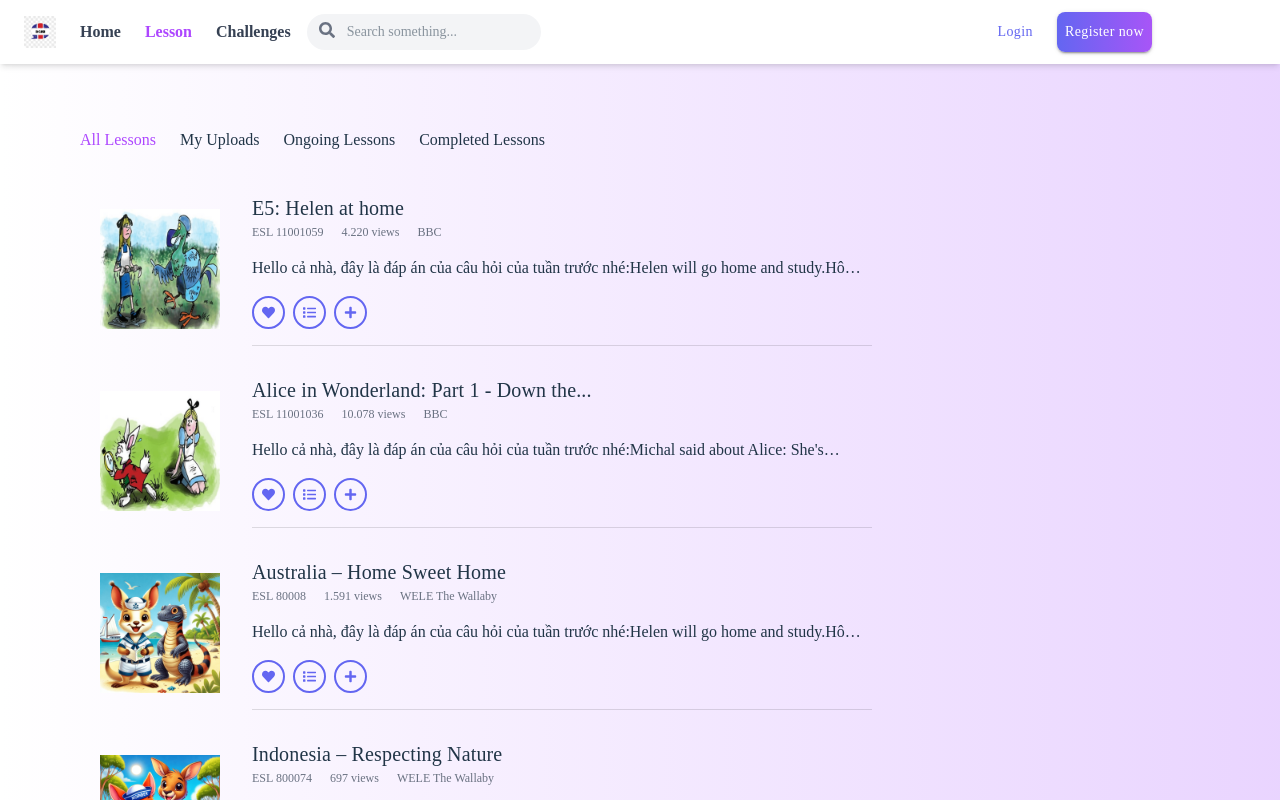
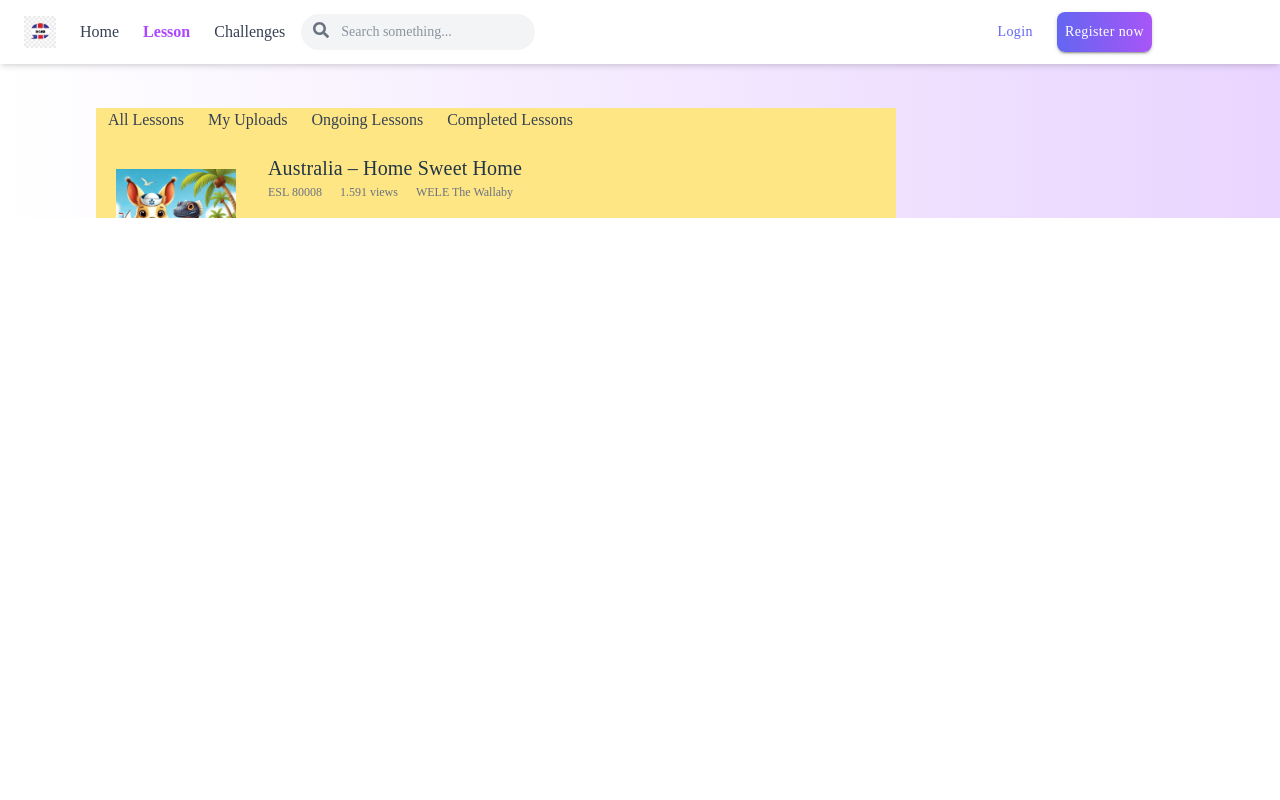
Before and after one commit to thungan1909/easyEnglish, a React (Vite) app: page /lesson in a window 1280 px wide. Built offline with nearby package versions, Linux system fonts and the light colour scheme; a web font is replaced by a local one.

Commit message:
update with filter lesson navigation

```diff
--- a/src/components/molecules/cNavbar/Navbar.tsx
+++ b/src/components/molecules/cNavbar/Navbar.tsx
@@ -16,6 +16,7 @@ import { ROUTES_CONSTANTS } from "../../../routers/constants";
 import CButton from "../../atoms/CButton/CButton";
 import { useLogoutMutation } from "../../../apis/hooks/auth.hook";
 import { menuItems } from "./const";
+import { getLinkClassName } from "../../../utils/helpers/style";
 
 interface NavbarProps {
   isAuth: boolean;
@@ -41,18 +42,12 @@ const Navbar = ({ isAuth }: NavbarProps) => {
     return () => window.removeEventListener("resize", handleResize);
   }, [handleResize]);
 
-  const getLinkClassName = (href: string) => {
-    return location.pathname === href
-      ? "text-purple-500 font-bold"
-      : "text-gray-700 hover:text-purple-500";
-  };
-
   return (
     <nav className="flex items-center shadow-md px-6 py-3 fixed  top-0 w-full backdrop-blur-md bg-white z-50 h-16 space-x-4">
       <div className="flex items-center gap-x-6">
         <img src={logo} alt="EasyEnglish logo" className="h-8" />
 
-        <ul className="hidden md:flex gap-x-6  font-semibold">
+        <ul className="hidden md:flex gap-x-6">
           {menuItems.map((item) => (
             <li key={item.href}>
               <Link
--- a/src/pages/dashboard/const.ts
+++ b/src/pages/dashboard/const.ts
@@ -14,6 +14,7 @@ export const exampleLessons: Lesson[] = [
     provider: "BBC",
     image: lesson1,
     progress: "40",
+    scope: "listening", // Assigning a scope
     description:
       "Hello cả nhà, đây là đáp án của câu hỏi của tuần trước nhé:Helen will go home and study.Hôm nay chúng ta sẽ tiếp tục series “The Flatmates” nha!Helen đang học thì nhận được một cuộc gọi từ mẹ. Cô đã tâm sự với mẹ về tình cảm của mình với Michal, buồn hơn nữa là có vẻ Michal chỉ để ý đến (only has eyes for) Alice mà thôi. Khi nghe được điều này, mẹ của Helen đã bảo rằng còn rất nhiều thời gian (plenty of time) cho việc yêu đương sau này, bây giờ Helen không được mơ mộng (get your head out of the clouds) đến chuyện này mà chỉ được tập trung học hành thôi.This episode's question:Will Helen do what her mum tells her to? 1: Yes 2: No Have fun learning English, guys!",
   },
@@ -24,6 +25,7 @@ export const exampleLessons: Lesson[] = [
     provider: "BBC",
     image: lesson2,
     progress: "50",
+    scope: "listening", // Assigning a scope
     description:
       "Hello cả nhà, đây là đáp án của câu hỏi của tuần trước nhé:Michal said about Alice: She's beautiful.Hôm nay chúng ta sẽ tiếp tục series “The Flatmates” nha!Trong tập này, Helen nói với Alice rằng cô nghĩ Michal thực sự thích cô ấy nhưng Alice chỉ cảm thấy việc đó thật ngớ ngẩn (daft), cho rằng anh chỉ giữ phép lịch sự (polite) mà thôi. Khi bị Alice rò hỏi tại sao lại đột dưng lại quan tâm đến việc này thì Helen đã khá bối rối, muốn đi về với lí do cô có rất nhiều (loads of) bài tập cần làm. Nhưng Alice bảo cô hãy thư giãn và hỏi cô muốn uống gì vì Tim sẽ mua lượt tiếp theo (next round).This episode's question: What will Helen do? Go home and…1: cry.2: study.3: think about Michal.Have fun learning English, guys!",
   },
@@ -34,6 +36,7 @@ export const exampleLessons: Lesson[] = [
     provider: "WELE The Wallaby",
     image: lesson3,
     progress: "60",
+    scope: "all", // Assigning a scope
     description:
       "Hello cả nhà, đây là đáp án của câu hỏi của tuần trước nhé:Helen will go home and study.Hôm nay chúng ta sẽ tiếp tục series “The Flatmates” nha!Helen đang học thì nhận được một cuộc gọi từ mẹ. Cô đã tâm sự với mẹ về tình cảm của mình với Michal, buồn hơn nữa là có vẻ Michal chỉ để ý đến (only has eyes for) Alice mà thôi. Khi nghe được điều này, mẹ của Helen đã bảo rằng còn rất nhiều thời gian (plenty of time) cho việc yêu đương sau này, bây giờ Helen không được mơ mộng (get your head out of the clouds) đến chuyện này mà chỉ được tập trung học hành thôi.This episode's question:Will Helen do what her mum tells her to? 1: Yes 2: No Have fun learning English, guys!",
   },
@@ -44,6 +47,7 @@ export const exampleLessons: Lesson[] = [
     provider: "WELE The Wallaby",
     image: lesson4,
     progress: "90",
+    scope: "mine", // Assigning a scope
     description:
       "Hello cả nhà, đây là đáp án củlen will go home and study.Hôm nay chúng ta sẽ tiếp tục series “The Flatmates” nha!Helen đang học thì nhận được một cuộc gọi từ mẹ. Cô đã tâm sự với mẹ về tình cảm của mình với Michal, buồn hơn nữa là có vẻ Michal chỉ để ý đến (only has eyes for) Alice mà thôi. Khi nghe được điều này, mẹ của Helen đã bảo rằng còn rất nhiều thời gian (plenty of time) cho việc yêu đương sau này, bây giờ Helen không được mơ mộng (get your head out of the clouds) đến chuyện này mà chỉ được tập trung học hành thôi.This episode's question:Will Helen do what her mum tells her to? 1: Yes 2: No Have fun learning English, guys!",
   },
@@ -53,6 +57,7 @@ export const exampleLessons: Lesson[] = [
     listens: "10.078",
     provider: "BBC",
     image: lesson2,
+    scope: "listened", // Assigning a scope
     progress: "50",
     description:
       "Hello cả nhà, đây là đáphé:Helen will go home and study.Hôm nay chúng ta sẽ tiếp tục series “The Flatmates” nha!Helen đang học thì nhận được một cuộc gọi từ mẹ. Cô đã tâm sự với mẹ về tình cảm của mình với Michal, buồn hơn nữa là có vẻ Michal chỉ để ý đến (only has eyes for) Alice mà thôi. Khi nghe được điều này, mẹ của Helen đã bảo rằng còn rất nhiều thời gian (plenty of time) cho việc yêu đương sau này, bây giờ Helen không được mơ mộng (get your head out of the clouds) đến chuyện này mà chỉ được tập trung học hành thôi.This episode's question:Will Helen do what her mum tells her to? 1: Yes 2: No Have fun learning English, guys!",
@@ -64,6 +69,7 @@ export const exampleLessons: Lesson[] = [
     provider: "WELE The Wallaby",
     image: lesson3,
     progress: "60",
+    scope: "listened", // Assigning a scope
     description:
       "Hello cả nhà, đây là đáp á:Helen will go home and study.Hôm nay chúng ta sẽ tiếp tục series “The Flatmates” nha!Helen đang học thì nhận được một cuộc gọi từ mẹ. Cô đã tâm sự với mẹ về tình cảm của mình với Michal, buồn hơn nữa là có vẻ Michal chỉ để ý đến (only has eyes for) Alice mà thôi. Khi nghe được điều này, mẹ của Helen đã bảo rằng còn rất nhiều thời gian (plenty of time) cho việc yêu đương sau này, bây giờ Helen không được mơ mộng (get your head out of the clouds) đến chuyện này mà chỉ được tập trung học hành thôi.This episode's question:Will Helen do what her mum tells her to? 1: Yes 2: No Have fun learning English, guys!",
   },
--- a/src/pages/dashboard/types.ts
+++ b/src/pages/dashboard/types.ts
@@ -1,4 +1,5 @@
 export interface Lesson {
+  scope: string;
   id: string;
   title: string;
   listens: string;
--- /dev/null
+++ b/src/pages/lesson/Lesson.tsx
@@ -0,0 +1,7 @@
+import LessonLayout from "./LessonLayout";
+
+const Lesson = () => {
+  return <LessonLayout />;
+};
+
+export default Lesson;
--- /dev/null
+++ b/src/pages/lesson/LessonLayout.tsx
@@ -0,0 +1,50 @@
+import { Link } from "react-router-dom";
+import { ROUTES_CONSTANTS } from "../../routers/constants";
+import { exampleLessons } from "../dashboard/const";
+import LessonItem from "./LessonItem";
+import { getLinkClassName } from "../../utils/helpers/style";
+import { ReactNode } from "react";
+
+export const menuItems = [
+  { href: ROUTES_CONSTANTS.LESSON.SCOPE.ALL, label: "All Lessons" },
+  { href: ROUTES_CONSTANTS.LESSON.SCOPE.MINE, label: "My Uploads" },
+  { href: ROUTES_CONSTANTS.LESSON.SCOPE.LISTENING, label: "Ongoing Lessons" },
+  {
+    href: `${ROUTES_CONSTANTS.LESSON.BASE}?scope=listened`,
+    label: "Completed Lessons",
+  },
+];
+
+const LessonLayout = () => {
+  const queryParams = new URLSearchParams(location.search);
+
+  const page = queryParams.get("page") || 1; // Default to page 1 if not provided
+  const scope = queryParams.get("scope") || "all"; // Default to 'all' if not provided
+
+  return (
+    <div className="relative w-[800px] top-24 left-24 bg-amber-200">
+      <ul className="flex md:flex gap-x-6 m-3">
+        {menuItems.map((item) => (
+          <li key={item.href}>
+            <Link
+              to={item.href}
+              className={`transition ${getLinkClassName(item.href)}`}
+            >
+              {item.label}
+            </Link>
+          </li>
+        ))}
+      </ul>
+
+      <div className="grid gap-3">
+        {exampleLessons
+          .filter((lesson) => lesson.scope === scope) // Show all lessons if scope is 'all'
+          .map((lesson) => (
+            <LessonItem lesson={lesson} key={lesson.id} />
+          ))}
+      </div>
+    </div>
+  );
+};
+
+export default LessonLayout;
--- a/src/pages/lesson/LessonList.tsx
+++ b/src/pages/lesson/LessonList.tsx
@@ -1,23 +1,22 @@
-import { FaHeart, FaList, FaPlus } from "react-icons/fa";
-import CButton from "../../components/atoms/CButton/CButton";
+import { Link } from "react-router-dom";
+import { ROUTES_CONSTANTS } from "../../routers/constants";
 import { exampleLessons } from "../dashboard/const";
-import { Divider, Typography } from "@mui/material";
 import LessonItem from "./LessonItem";
+import { getLinkClassName } from "../../utils/helpers/style";
+
+export const menuItems = [
+  { href: ROUTES_CONSTANTS.LESSON.SCOPE.ALL, label: "All Lessons" },
+  { href: ROUTES_CONSTANTS.LESSON.SCOPE.MINE, label: "My Uploads" },
+  { href: ROUTES_CONSTANTS.LESSON.SCOPE.LISTENING, label: "Ongoing Lessons" },
+  { href: ROUTES_CONSTANTS.LESSON.SCOPE.LISTENED, label: "Completed Lessons" },
+];
 
 const LessonList = () => {
   return (
-    <div className="relative w-[800px] top-32 left-20">
-      <ul className="flex space-x-6 mb-8">
-        <li className="text-purple-500 cursor-pointer ">All Lessons</li>
-        <li>My Uploads</li>
-        <li>Ongoing Lessons</li>
-        <li>Completed Lessons</li>
-      </ul>
-      <div className="grid gap-3">
-        {exampleLessons.map((lesson) => (
-          <LessonItem lesson={lesson} />
-        ))}
-      </div>
+    <div className="grid gap-3">
+      {exampleLessons.map((lesson) => (
+        <LessonItem lesson={lesson} />
+      ))}
     </div>
   );
 };
--- a/src/routers/constants.ts
+++ b/src/routers/constants.ts
@@ -10,6 +10,12 @@ export const ROUTES_CONSTANTS = {
     BASE: "/lesson",
     DETAIL: "/lesson/:id",
     ADD_NEW: "/lesson/add-new",
+    SCOPE: {
+      MINE: "/lesson/scope=mine",
+      LISTENING: "/lesson/scope=listening",
+      LISTENED: "/lesson/scope=listened",
+      ALL: "/lesson/scope=all",
+    },
   },
   CHALLENGE: {
     BASE: "/challange",
--- a/src/routers/lazyLoad.tsx
+++ b/src/routers/lazyLoad.tsx
@@ -15,7 +15,7 @@ export const RegisterPage = withDynamicImport(
 );
 
 export const LessonPage = withDynamicImport(
-  () => import("../pages/lesson/LessonList"),
+  () => import("../pages/lesson/Lesson"),
   {
     loading: true,
   }
--- a/src/routers/paths.tsx
+++ b/src/routers/paths.tsx
@@ -23,6 +23,16 @@ const mainRoutes: RouteItemConfig[] = [
     element: <LessonPage />,
     showWithPermission: true,
   },
+  {
+    path: `${ROUTES_CONSTANTS.LESSON.BASE}?scope=listening`, // Route for ongoing lessons
+    element: <LessonPage />, // Reuse the LessonPage component
+    showWithPermission: true,
+  },
+  {
+    path: `${ROUTES_CONSTANTS.LESSON.BASE}?scope=listened`, // Route for completed lessons
+    element: <LessonPage />, // Reuse the LessonPage component
+    showWithPermission: true,
+  },
 ];
 
 const authenRoutes: RouteItemConfig[] = [
--- /dev/null
+++ b/src/utils/helpers/style.ts
@@ -0,0 +1,5 @@
+export const getLinkClassName = (href: string) => {
+  return location.pathname === href
+    ? "text-purple-500 font-bold"
+    : "text-gray-700 hover:text-purple-500";
+};
```
Also changed, not shown: src/routers/GenerateRoute.tsx (+1 -6 lines).
